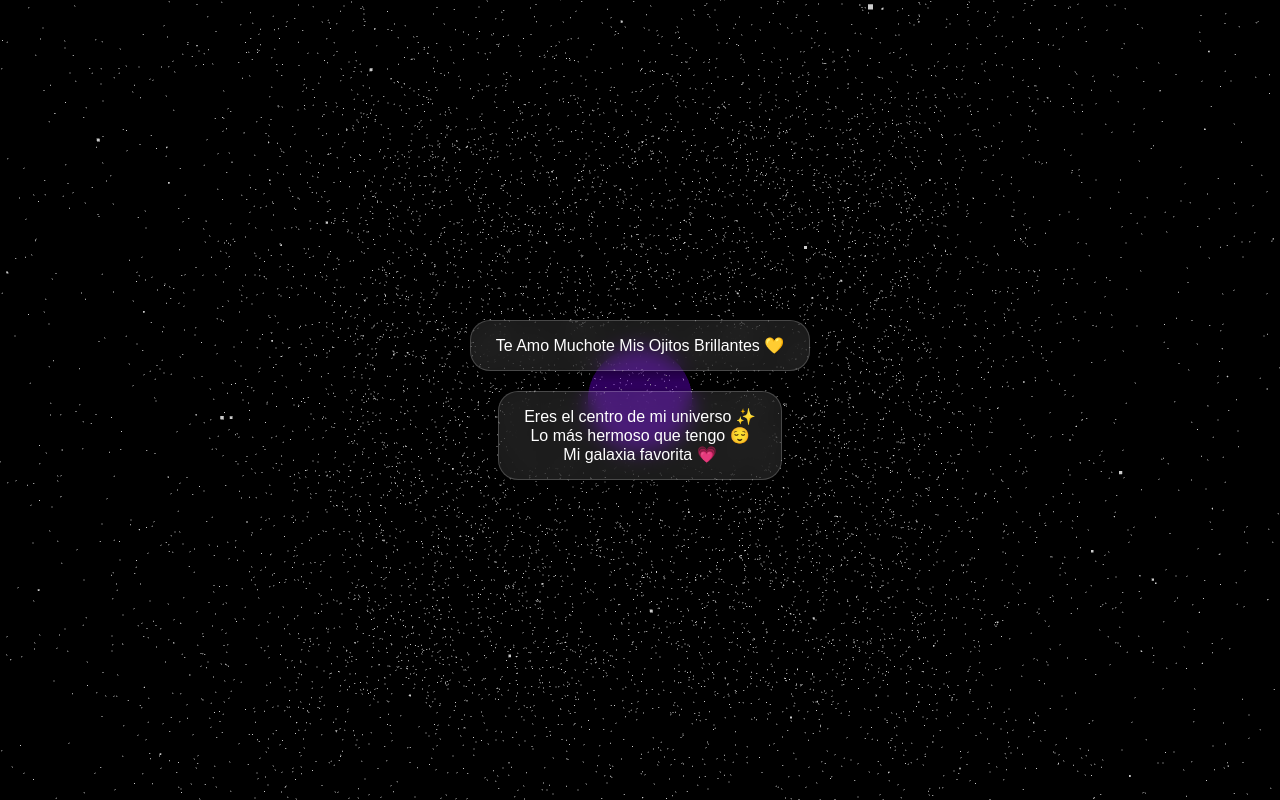
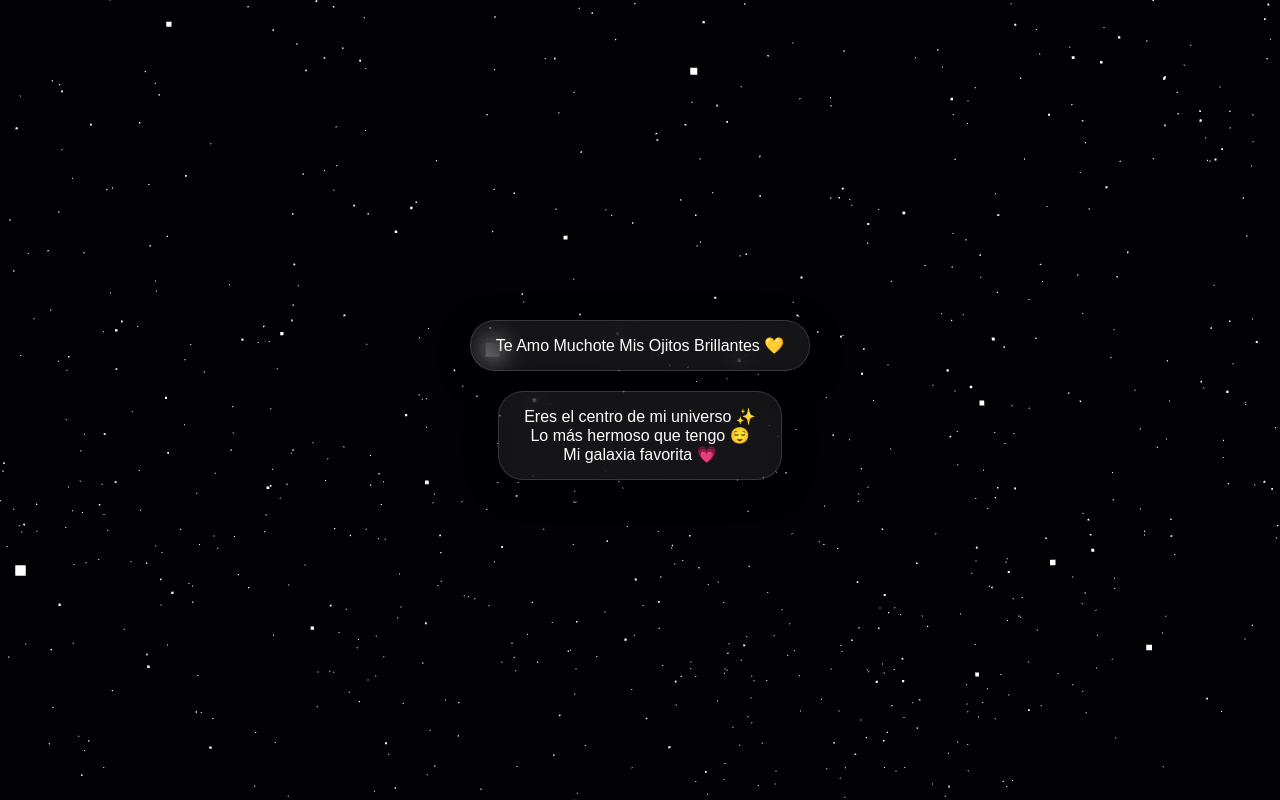
Before and after one commit to azaelguerra7-code/paramariannys, a plain HTML site: page index.html in a window 1280 px wide. Drawn offline with nearby package versions, Linux system fonts and the light colour scheme; animation ran at ten frames a second.

Commit message:
Update index.html

```diff
--- a/index.html
+++ b/index.html
@@ -6,9 +6,8 @@
     <title>Para Mariannys ✨</title>
     <style>
         body { margin: 0; background-color: #000; overflow: hidden; font-family: 'Arial', sans-serif; }
-        canvas { display: block; }
+        canvas { display: block; position: fixed; top: 0; left: 0; z-index: 0; }
 
-        /* Contenedor de los mensajes */
         #interface {
             position: absolute;
             top: 0;
@@ -19,27 +18,27 @@
             flex-direction: column;
             justify-content: center;
             align-items: center;
-            pointer-events: none; /* Para que puedas tocar la galaxia */
+            z-index: 10;
+            pointer-events: none;
         }
 
         .bubble {
-            background: rgba(255, 255, 255, 0.1);
-            backdrop-filter: blur(10px);
-            border: 1px solid rgba(255, 255, 255, 0.2);
-            border-radius: 20px;
+            background: rgba(255, 255, 255, 0.08);
+            backdrop-filter: blur(12px);
+            -webkit-backdrop-filter: blur(12px);
+            border: 1px solid rgba(255, 255, 255, 0.15);
+            border-radius: 25px;
             padding: 15px 25px;
             color: white;
             text-align: center;
             margin: 10px;
-            box-shadow: 0 4px 15px rgba(0,0,0,0.5);
+            box-shadow: 0 8px 32px rgba(0, 0, 0, 0.37);
             max-width: 80%;
-            animation: fadeIn 2s ease-in-out;
+            animation: fadeIn 2.5s ease-in-out;
         }
 
-        .nombre { font-weight: bold; color: #ffd700; margin-bottom: 5px; }
-
         @keyframes fadeIn {
-            from { opacity: 0; transform: translateY(20px); }
+            from { opacity: 0; transform: translateY(30px); }
             to { opacity: 1; transform: translateY(0); }
         }
     </style>
@@ -57,77 +56,55 @@
         </div>
     </div>
 
-    <script type="importmap">
-        {
-            "imports": {
-                "three": "https://unpkg.com/three@0.160.0/build/three.module.js"
-            }
-        }
-    </script>
+    <script src="https://cdnjs.cloudflare.com/ajax/libs/three.js/r128/three.min.js"></script>
 
-    <script type="module">
-        import * as THREE from 'three';
-
-        let scene, camera, renderer, stars, galaxyCenter;
+    <script>
+        let scene, camera, renderer, stars, nebula;
 
         function init() {
             scene = new THREE.Scene();
-            camera = new THREE.PerspectiveCamera(75, window.innerWidth / window.innerHeight, 0.1, 1000);
-            camera.position.z = 5;
+            camera = new THREE.PerspectiveCamera(60, window.innerWidth / window.innerHeight, 0.1, 1000);
+            camera.position.z = 1;
+            camera.rotation.x = 1.16;
+            camera.rotation.y = -0.12;
+            camera.rotation.z = 0.27;
 
             renderer = new THREE.WebGLRenderer({ antialias: true });
             renderer.setSize(window.innerWidth, window.innerHeight);
+            scene.background = new THREE.Color(0x020205);
             document.body.appendChild(renderer.domElement);
 
-            // Crear las estrellas
-            const starGeometry = new THREE.BufferGeometry();
-            const starCount = 15000;
+            // Estrellas
+            const starGeo = new THREE.BufferGeometry();
+            const starCount = 6000;
             const posArray = new Float32Array(starCount * 3);
-
-            for(let i=0; i < starCount * 3; i++) {
-                posArray[i] = (Math.random() - 0.5) * 10;
+            for(let i=0; i<starCount*3; i++) {
+                posArray[i] = (Math.random() - 0.5) * 600;
             }
-
-            starGeometry.setAttribute('position', new THREE.BufferAttribute(posArray, 3));
-            const starMaterial = new THREE.PointsMaterial({
-                size: 0.005,
-                color: 0xffffff,
-                transparent: true,
-                opacity: 0.8
-            });
-
-            stars = new THREE.Points(starGeometry, starMaterial);
+            starGeo.setAttribute('position', new THREE.BufferAttribute(posArray, 3));
+            const starMat = new THREE.PointsMaterial({ color: 0xffffff, size: 0.7 });
+            stars = new THREE.Points(starGeo, starMat);
             scene.add(stars);
 
-            // Crear el centro de la galaxia (el brillo púrpura)
-            const geometry = new THREE.SphereGeometry(0.5, 32, 32);
-            const material = new THREE.MeshBasicMaterial({
-                color: 0x8000ff,
-                transparent: true,
-                opacity: 0.4
-            });
-            galaxyCenter = new THREE.Mesh(geometry, material);
-            scene.add(galaxyCenter);
+            // Brillo Púrpura Central
+            const light = new THREE.PointLight(0x6a0dad, 50, 450, 1.7);
+            light.position.set(0, 300, 500);
+            scene.add(light);
 
             animate();
         }
 
         function animate() {
+            stars.rotation.y += 0.0007;
+            renderer.render(scene, camera);
             requestAnimationFrame(animate);
-
-            // Rotación suave
-            stars.rotation.y += 0.0005;
-            stars.rotation.x += 0.0002;
-
-            renderer.render(scene, camera);
         }
 
-        // Control táctil para mover la cámara
+        // Mover con el dedo
         window.addEventListener('touchmove', (e) => {
-            let touch = e.touches[0];
-            camera.position.x = (touch.clientX / window.innerWidth - 0.5) * 2;
-            camera.position.y = -(touch.clientY / window.innerHeight - 0.5) * 2;
-            camera.lookAt(scene.position);
+            let t = e.touches[0];
+            stars.rotation.x = t.clientY * 0.0005;
+            stars.rotation.y = t.clientX * 0.0005;
         });
 
         window.addEventListener('resize', () => {
```
